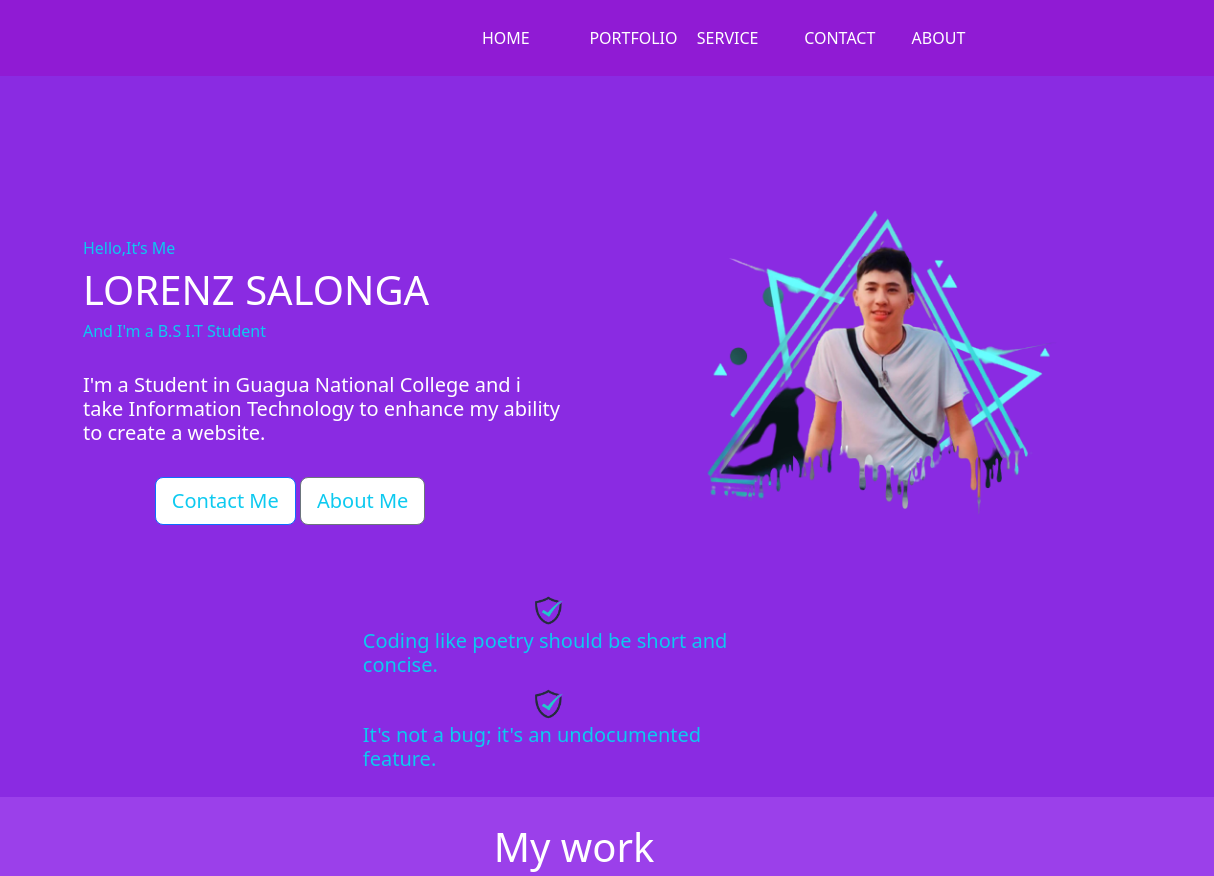
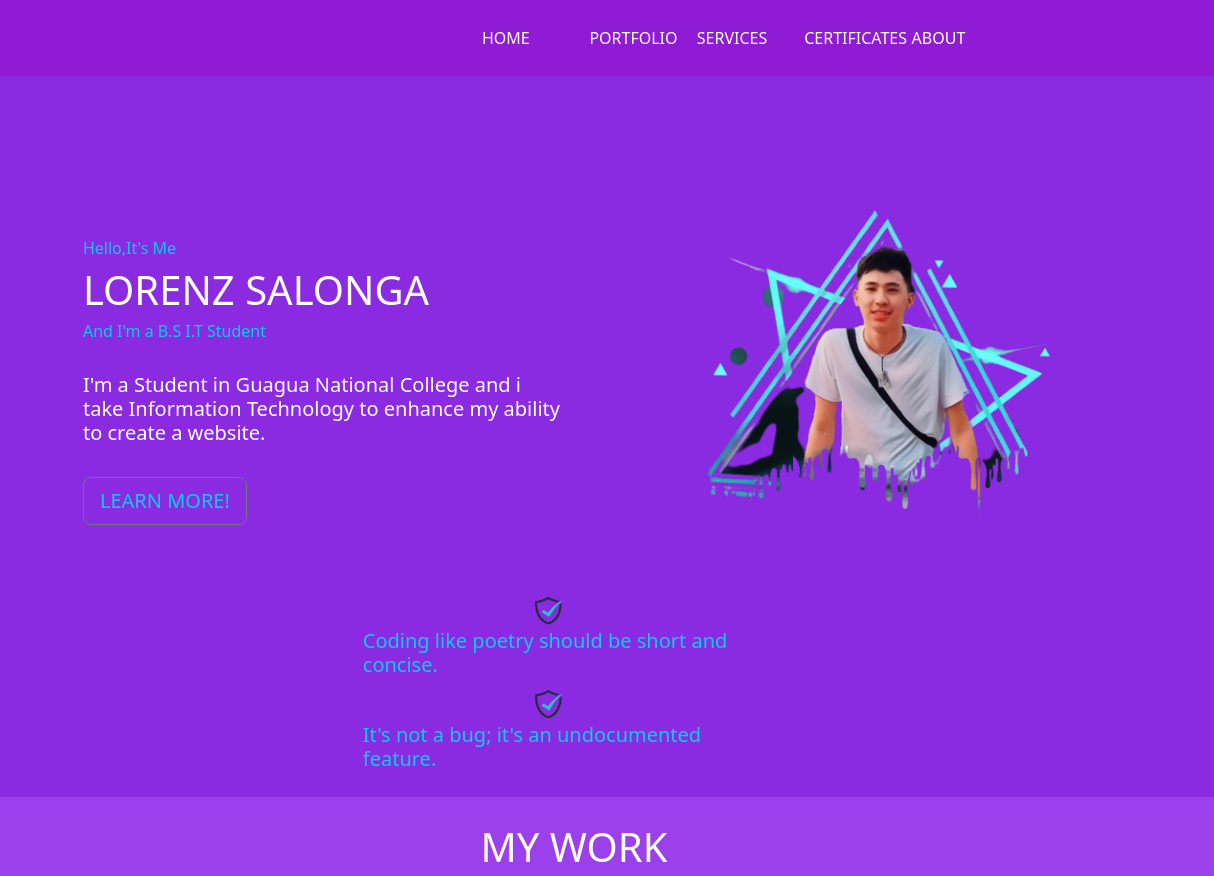
Before and after one commit to LorenzSalonga/portfolio, a plain HTML site: page index.html in a window 1280 px wide. Shown: the top 876 px of the page, 66-1280 px from the left. Drawn offline with nearby package versions, Linux system fonts and the light colour scheme.

Commit message:
Add files via upload

```diff
--- a/index.html
+++ b/index.html
@@ -31,19 +31,19 @@
             <div class="container">
             <ul class="navbar-nav">
               <li class="nav-item" style="width: 15%;">
-                <a class="nav-link active text-white" aria-current="page" href="#">HOME</a>
+                <a class="nav-link active text-white" aria-current="page" href="#hero">HOME</a>
               </li>
               <li class="nav-item" style="width: 15%;">
-                <a class="nav-link text-white" href="#">PORTFOLIO</a>
+                <a class="nav-link text-white" href="#Work">PORTFOLIO</a>
               </li>
               <li class="nav-item" style="width: 15%;">
-                <a class="nav-link text-white" href="#">SERVICE</a>
+                <a class="nav-link text-white" href="#services">SERVICES</a>
               </li>
               <li class="nav-item" style="width: 15%;">
-                <a class="nav-link text-white" href="#">CONTACT</a>
+                <a class="nav-link text-white" href="#certificate">CERTIFICATES</a>
               </li>
               <li class="nav-item">
-                <a class="nav-link text-white" href="#">ABOUT</a>
+                <a class="nav-link text-white" href="#About">ABOUT</a>
               </li>
             </ul>
           </div>
@@ -64,13 +64,12 @@
 
                        <img src="renz1.png" style="margin-left: 115%; width: 100%;" alt="">
 
-                    <h6 class="text-info" style="margin-top: -80%;">Hello,It’s Me</h6>
+                    <h6 class="text-info" style="margin-top: -80%;">Hello,It's Me</h6>
                     <h1>LORENZ SALONGA</h1>
                     <h6 class="text-info" >And I'm a B.S I.T Student</h6><br>
                     <h5>I'm a Student in Guagua National College
                         and i take Information Technology to enhance my ability to create a website.</h5><br>
-                        <button type="button" class="btn btn-primary text-info btn-lg bg-white" style="margin-left: 15%;">Contact Me</button>
-                  <button type="button" class="btn btn-secondary text-info btn-lg bg-white">About Me</button>
+                  <button type="button" class="btn btn-secondary text-info btn-lg bg-transparent" href="services">LEARN MORE!</button>
                   </div>
                   </div>
                   </div>
@@ -96,7 +95,7 @@
               <section id="Work" style=" text-align: center; padding-top: 2%;">
 
                 <div class="container container-fluid">
-                <h1 class="text-white">My work</h1>
+                <h1 class="text-white">MY WORK</h1>
                 <div>
                     <div class="row text-white">
                         <div class="col-6">
```
